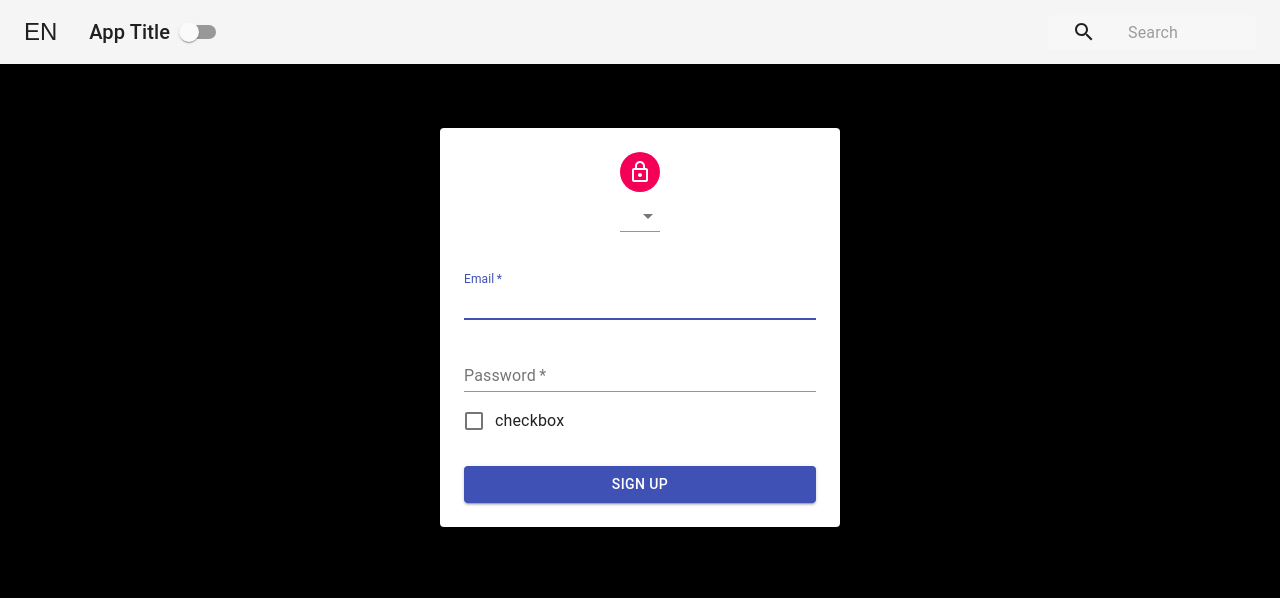
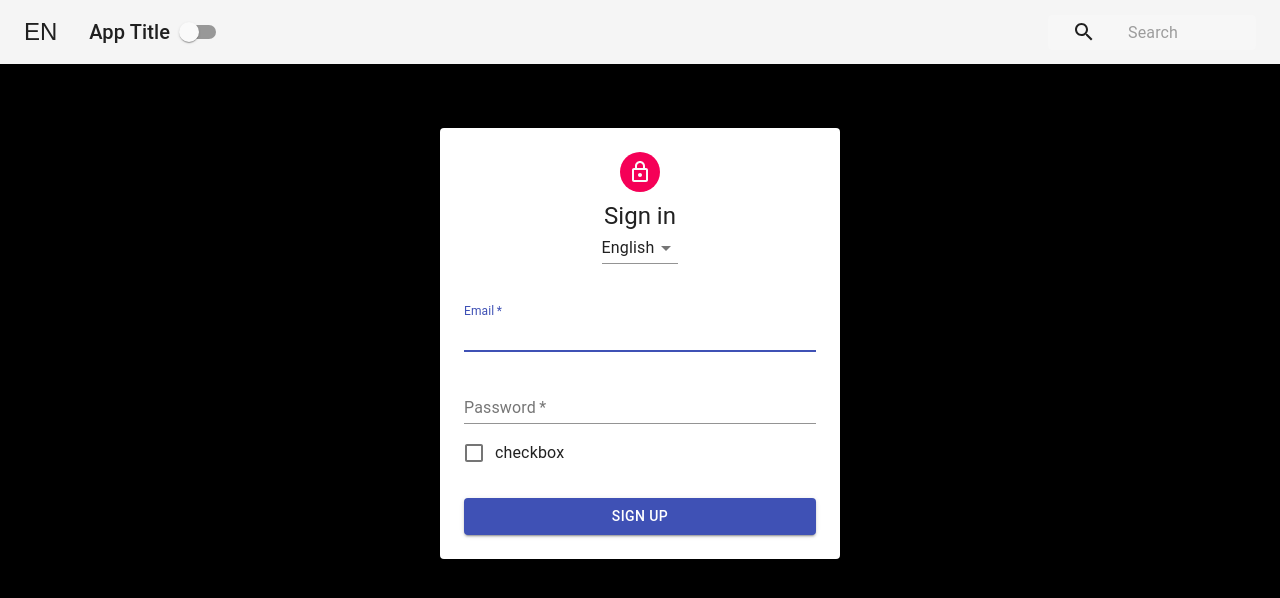
Before and after one commit to rafiurrafi/react-bootcamp, a React (Create React App) app: page / in a window 1280 px wide. Shown: the top 598 px of the page. Built offline with nearby package versions, Linux system fonts and the light colour scheme.

Commit message:
handle language change function

```diff
--- a/src/contexts/LanguageContext.js
+++ b/src/contexts/LanguageContext.js
@@ -1,5 +1,4 @@
 import React, { createContext, Component } from "react";
-import { ThemeContext } from "./ThemeContext";
 export const LanguageContext = createContext();
 
 class LanguageProvider extends Component {
@@ -8,10 +7,16 @@ class LanguageProvider extends Component {
     this.state = {
       language: "EN",
     };
+    this.handleLanguageChange = this.handleLanguageChange.bind(this);
+  }
+  handleLanguageChange(e) {
+    this.setState({ language: e.target.value });
   }
   render() {
     return (
-      <LanguageContext.Provider value={{ ...this.state }}>
+      <LanguageContext.Provider
+        value={{ ...this.state, onLanguageChange: this.handleLanguageChange }}
+      >
         {this.props.children}
       </LanguageContext.Provider>
     );
--- a/src/form.jsx
+++ b/src/form.jsx
@@ -46,7 +46,7 @@ class Form extends Component {
   static contextType = LanguageContext;
   render() {
     const { classes } = this.props;
-    console.log(this.context);
+    const { language, onLanguageChange } = this.context;
 
     return (
       <main className={classes.main}>
@@ -57,10 +57,10 @@ class Form extends Component {
           </Avatar>
 
           {/* HEADER */}
-          <Typography variant="h5"></Typography>
+          <Typography variant="h5">Sign in</Typography>
 
           {/* LANGUAGE SELECT */}
-          <Select>
+          <Select value={language} onChange={onLanguageChange}>
             <MenuItem value="EN">English</MenuItem>
             <MenuItem value="FR">French</MenuItem>
             <MenuItem value="SP">Spanish</MenuItem>
```
